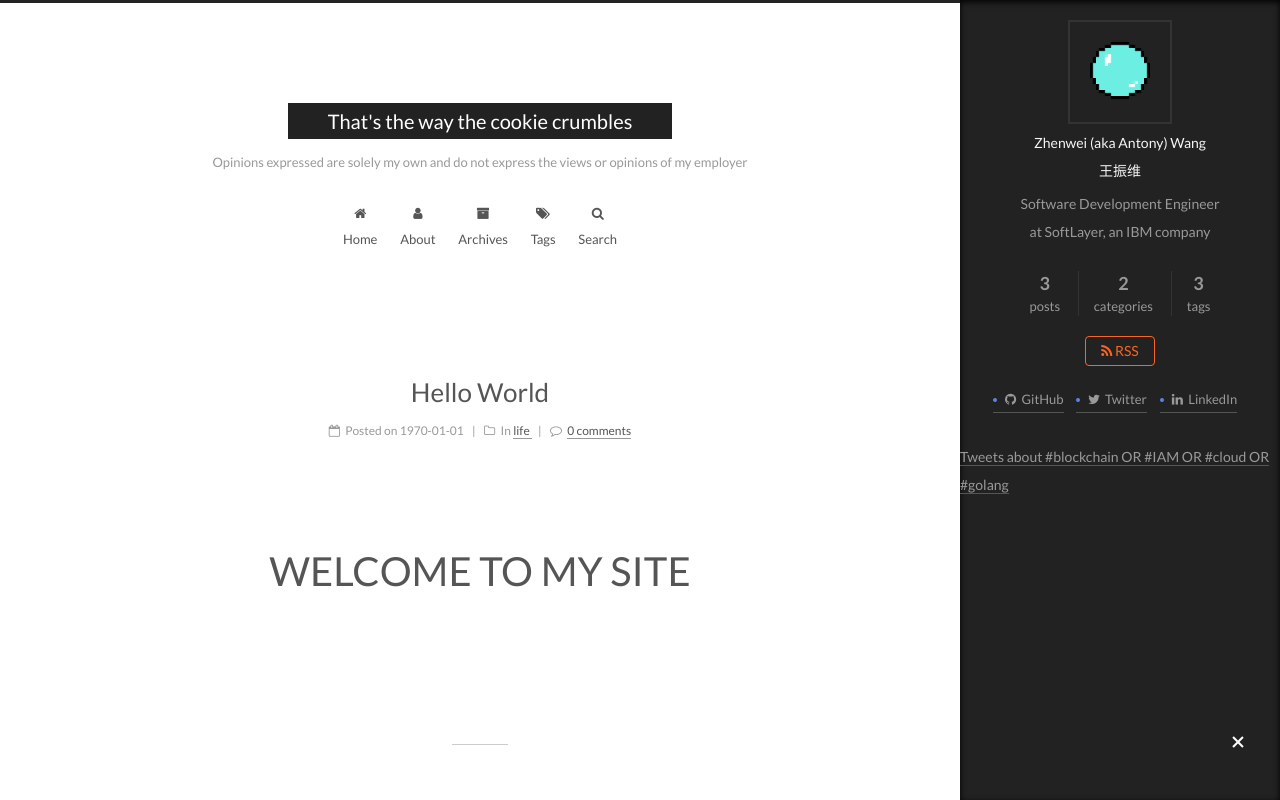
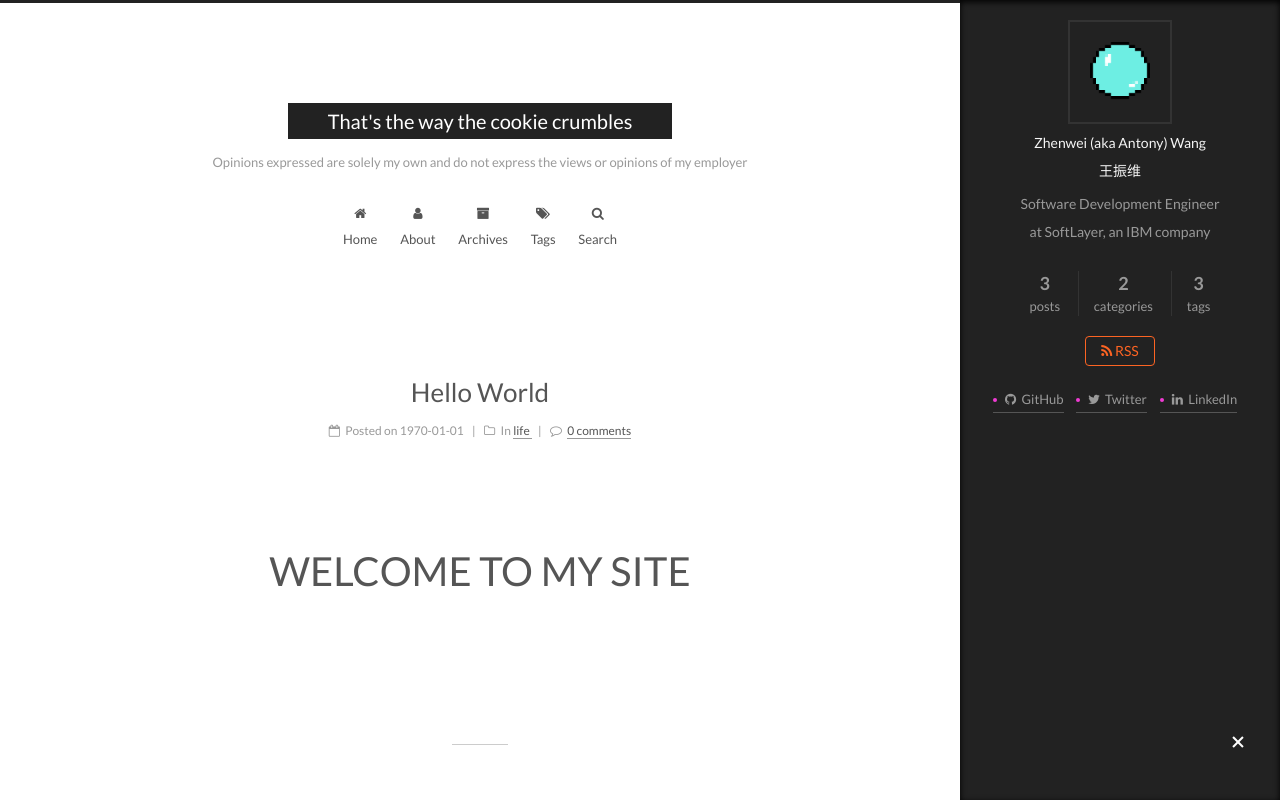
Before and after one commit to wangleibeckham/wangleibeckham.github.io, a plain HTML site: page index.html in a window 1280 px wide. Shown: the top 800 px of the page. Drawn offline with Linux system fonts and the light colour scheme.

Commit message:
Site updated: 2017-06-25 20:04:43

```diff
--- a/css/main.css
+++ b/css/main.css
@@ -1677,7 +1677,7 @@ pre .javascript .function {
   width: 4px;
   height: 4px;
   border-radius: 50%;
-  background: #5c86e0;
+  background: #f13bd4;
 }
 .links-of-blogroll {
   font-size: 13px;
--- a/index.html
+++ b/index.html
@@ -886,8 +886,7 @@
     </div>
 
     <div>
-      <a class="twitter-timeline" data-dnt="true" href="https://twitter.com/search?q=%23blockchain%20OR%20%23IAM%20OR%20%23cloud%20OR%20%23golang" data-widget-id="879072352805543937">Tweets about #blockchain OR #IAM OR #cloud OR #golang</a>
-      <script>!function(d,s,id){var js,fjs=d.getElementsByTagName(s)[0],p=/^http:/.test(d.location)?'http':'https';if(!d.getElementById(id)){js=d.createElement(s);js.id=id;js.src=p+"://platform.twitter.com/widgets.js";fjs.parentNode.insertBefore(js,fjs);}}(document,"script","twitter-wjs");</script>
+
     </div>
 
 
```
